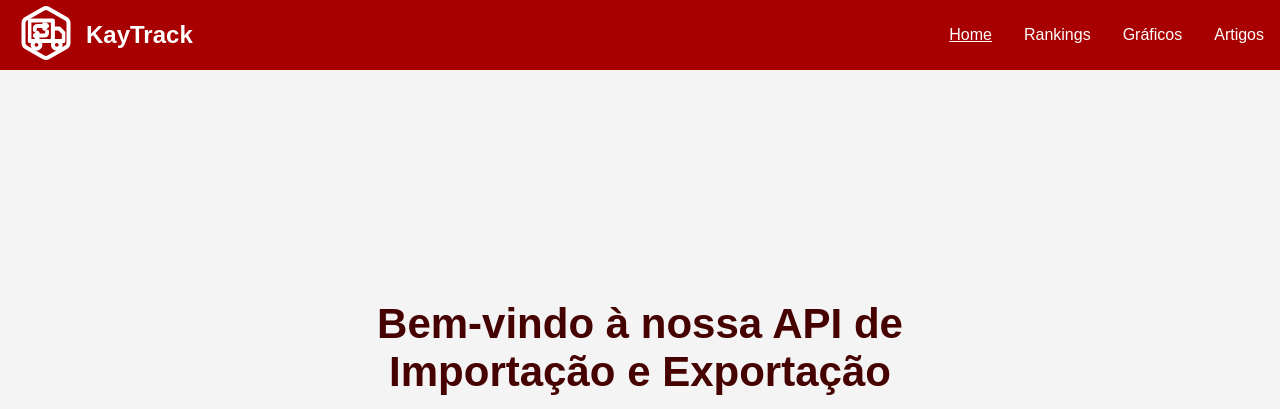
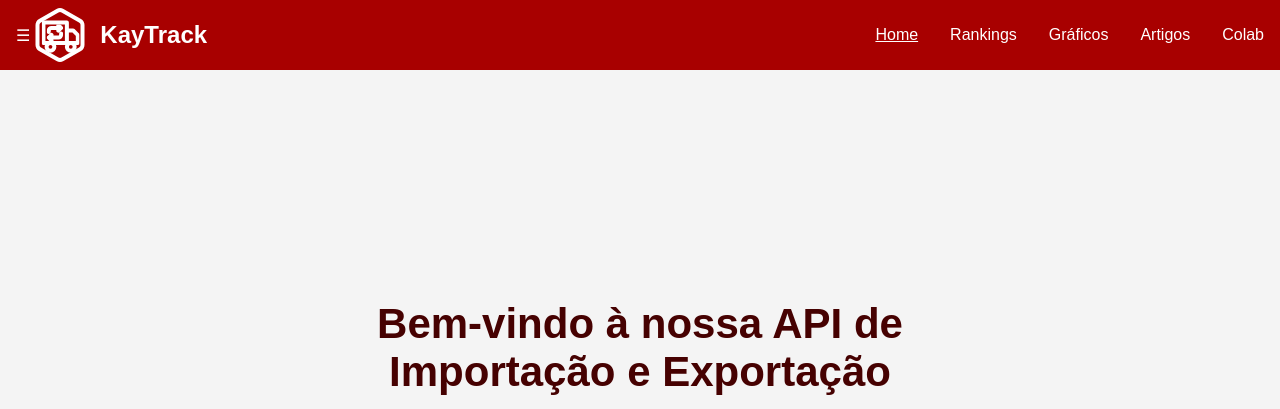
Before and after one commit to Templasan/DSM---Projeto-de-API-1-Semestre, a Flask app: page / in a window 1280 px wide. Shown: the top 409 px of the page. Run offline with Flask 3, Linux system fonts and the light colour scheme; some libraries are stand-ins or nearby versions.

Commit message:
<feat> adicionando redirecionamento para 'Colab'

```diff
--- a/API - 1 Semestre/src/templates/base.html
+++ b/API - 1 Semestre/src/templates/base.html
@@ -3,17 +3,19 @@
 <head>
     <meta charset="UTF-8">
     <meta name="viewport" content="width=device-width, initial-scale=1.0">
-    <link rel="icon" href="{{ url_for('static', filename='img/seu_icone.png') }}">
     <link rel="stylesheet" href="{{ url_for('static', filename='css/styles.css') }}">
-    <link href="https://cdn.jsdelivr.net/npm/select2@4.1.0-beta.1/dist/css/select2.min.css" rel="stylesheet" />
     <title>{% block title %}KayTrack{% endblock %}</title>
 </head>
 <body>
 
 <header>
   <nav class="navbar">
+    <label for="toggle-sidebar" class="toggle-btn open-btn">
+      &#9776; <!-- Ícone três barras -->
+    </label>
+
     <div class="logo logo-nav">
-      <a href="/"><img src="{{ url_for('static', filename='img/logokay.svg') }}" alt="Logo KayTrack" /></a>
+      <img src="{{ url_for('static', filename='img/logokay.svg') }}" alt="Logo KayTrack" />
       <h1>KayTrack</h1>
     </div>
 
@@ -22,6 +24,7 @@
         <li><a href="/rankings" id="idrankings">Rankings</a></li>
         <li><a href="/graficos" id="idgraficos">Gráficos</a></li>
         <li><a href="/artigos" id="idartigos">Artigos</a></li>
+        <li><a href="https://colab.research.google.com/drive/1oYL-FiEQtcKhBZqxWT_dtwWhrVa0xo5c?usp=sharing" target="_blank" id="idpesquisa">Colab</a></li>
     </ul>
   </nav>
 <nav>
@@ -30,6 +33,7 @@
     <li><a href="/rankings" id="idrankings">Rankings</a></li>
     <li><a href="/graficos" id="idgraficos">Gráficos</a></li>
     <li><a href="/artigos" id="idartigos">Artigos</a></li>
+    <li><a href="https://colab.research.google.com/drive/1oYL-FiEQtcKhBZqxWT_dtwWhrVa0xo5c?usp=sharing" target="_blank" id="idpesquisa">Colab</a></li>
   </ul>
 </nav>
 
```
